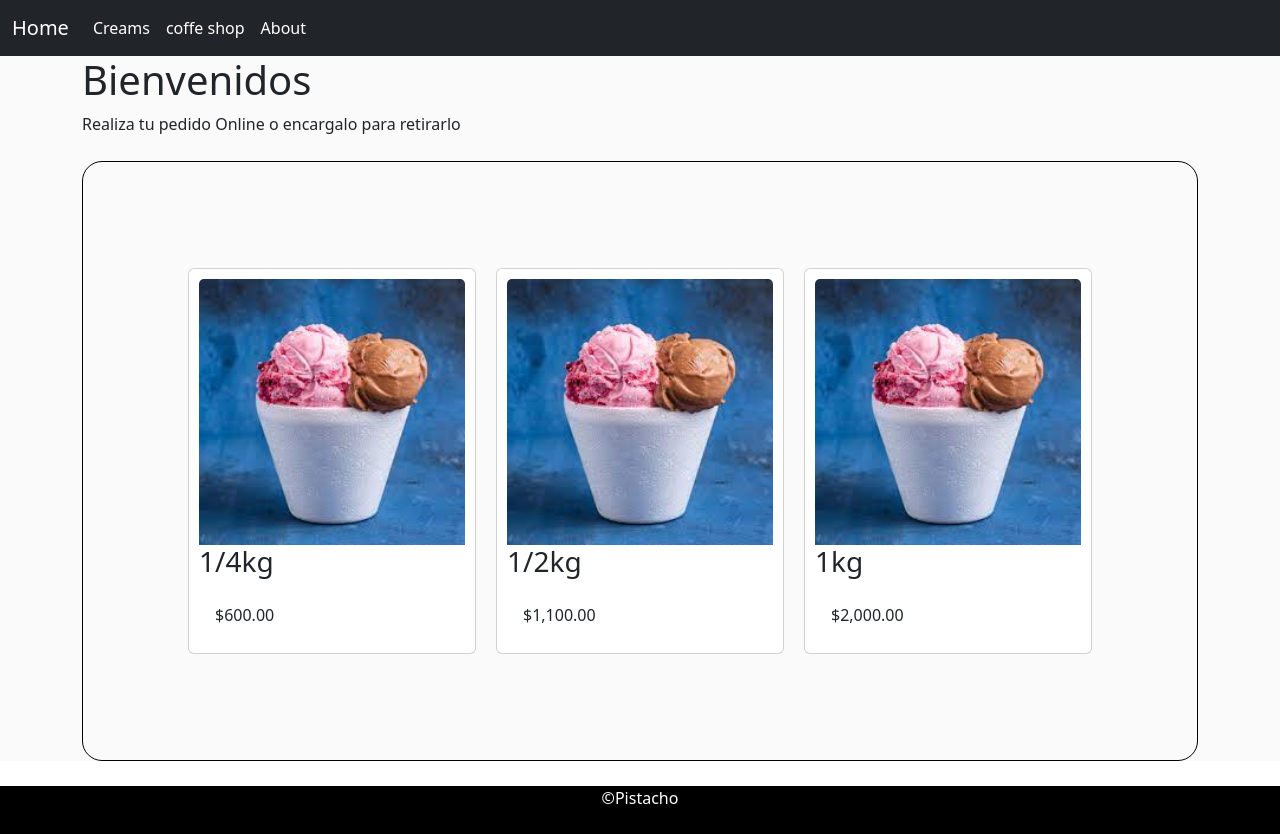
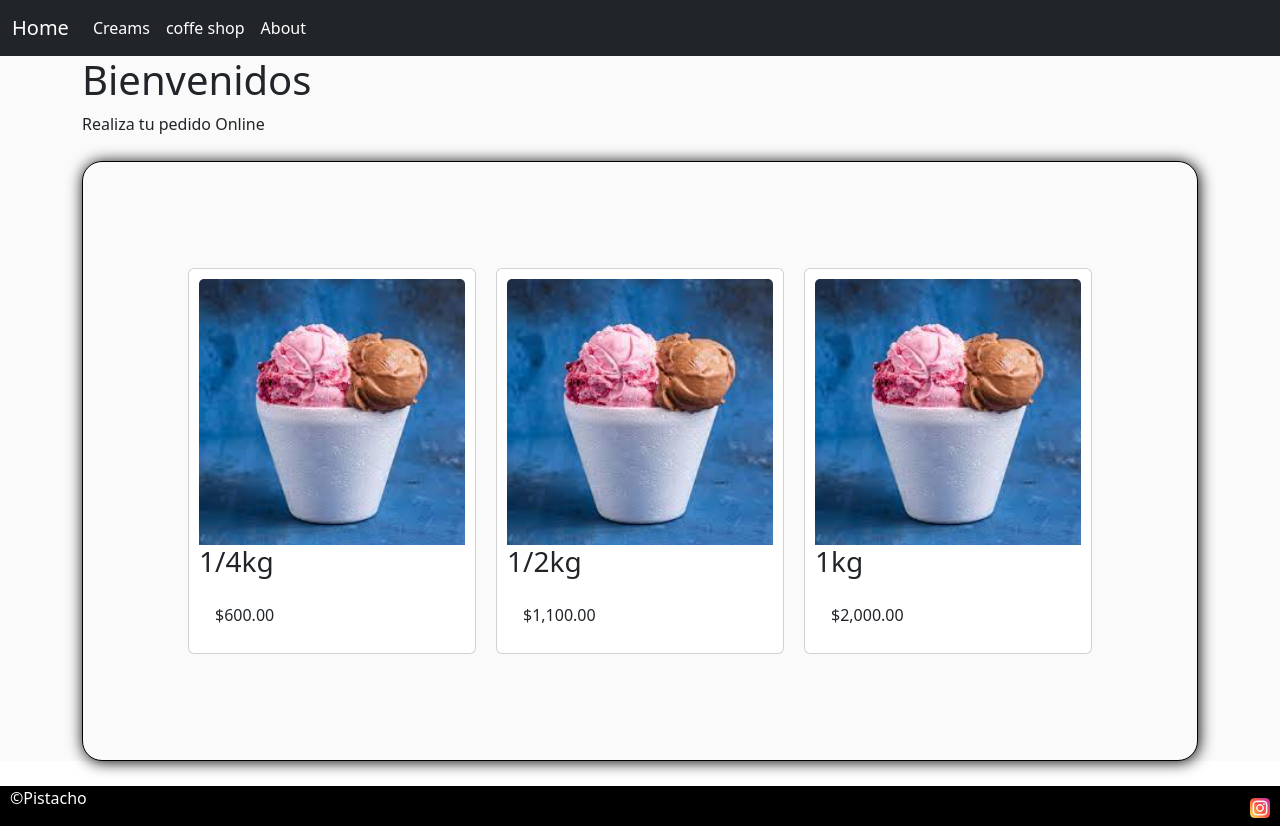
Before and after one commit to mauroriverae/Final_Angular, an Angular app: page /Home in a window 1280 px wide. Built offline with nearby package versions, Linux system fonts and the light colour scheme.

Commit message:
mejoras visuales home

```diff
--- a/src/app/app.component.html
+++ b/src/app/app.component.html
@@ -20,6 +20,9 @@
   </div>
 
 </main>
-<footer class="d-flex justify-content-center  ">
+<footer class="d-flex justify-content-between">
   <p>&copy;{{title}}</p>
+  <div>
+    <a href="https://www.instagram.com/pistachocremasheladas/" target="_blank" ><img width="20px" height="20px" src="assets/img/igico.png" alt="logoIg"></a>
+  </div>
 </footer>
--- a/src/app/app.component.scss
+++ b/src/app/app.component.scss
@@ -5,5 +5,11 @@
 footer{
     background:black;
     color: white;
-    height: 3em;
+    height: 2.5em;
+    padding: 0 10px;
+    align-items: center;
 }
+
+footer img:hover{
+    box-shadow: 1px 1px 5px red;
+}
--- a/src/app/home/home.component.html
+++ b/src/app/home/home.component.html
@@ -1,7 +1,7 @@
 <main>
   <section>
       <h1>Bienvenidos</h1>
-      <p>Realiza tu pedido Online o encargalo para retirarlo</p>
+      <p>Realiza tu pedido Online</p>
   </section>
   <section class="container_cards">
 
--- a/src/app/home/home.component.scss
+++ b/src/app/home/home.component.scss
@@ -8,6 +8,7 @@
     border-radius: 20px;
     margin: 25px 0;
     background-color: #fafafa;
+    box-shadow: 1px 1px 15px black;
 }
 .card{
     padding: 10px;
--- a/src/app/pistacho-contact/pistacho-contact.component.scss
+++ b/src/app/pistacho-contact/pistacho-contact.component.scss
@@ -6,6 +6,7 @@
     align-items: baseline;
     justify-content: space-evenly;
     padding: 5rem;
+
 }
 .info{
     display: flex;
@@ -13,15 +14,18 @@
     align-items: center;
     padding: 20px;
     margin: 20px;
+
 }
 .about{
     border:1px solid black;
     border-radius: 15px;
     margin: 15px;
     background-color: #c9a57d;
+    box-shadow: 1px 1px 15px black;
 }
 
 .cv{
+    box-shadow: 1px 1px 15px black;
     display: flex;
     flex-direction: column;
     padding: 20px;
```
Also changed, not shown: src/assets/img/igico.png (added).
